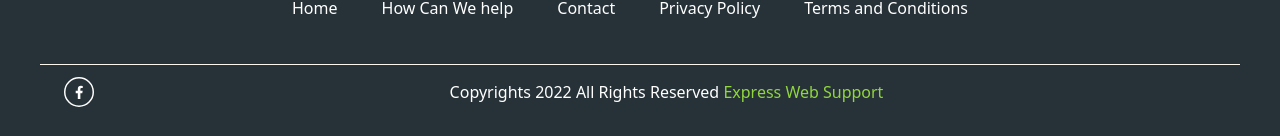
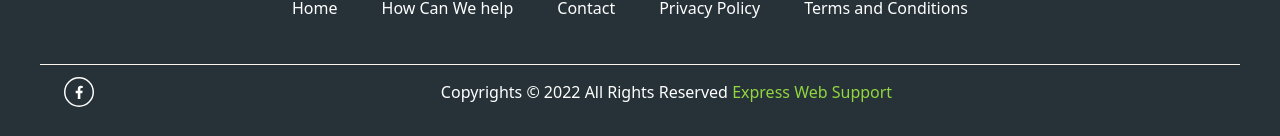
Before and after one commit to durai-pulsebay/expresswebsupport, a React (Create React App) app: page / in a window 1280 px wide. Shown: the part 2808-2944 px from the top of the page. Built offline with nearby package versions, Linux system fonts and the light colour scheme; no server answers.

Commit message:
footer year dynamic

```diff
--- a/src/components/footer/footer.js
+++ b/src/components/footer/footer.js
@@ -1,6 +1,8 @@
 import React from "react";
 
 const Footer = () => {
+  const today = new Date();
+  const year = today.getFullYear();
   return (
     <div>
       <footer className="mx-auto py-5 flex items-center flex-col bg-footer-black">
@@ -94,9 +96,10 @@ const Footer = () => {
               </a>
             </div>
             <p>
-              Copyrights 2022 All Rights Reserved{" "}
+              Copyrights © {year} All Rights Reserved
               <span className="font-medium text-[#91D63F]">
-                <a href="https://expressshopifysupport.com/">
+                <a href="https://expresswebsupport.com/">
+                  {" "}
                   Express Web Support
                 </a>
               </span>
```
